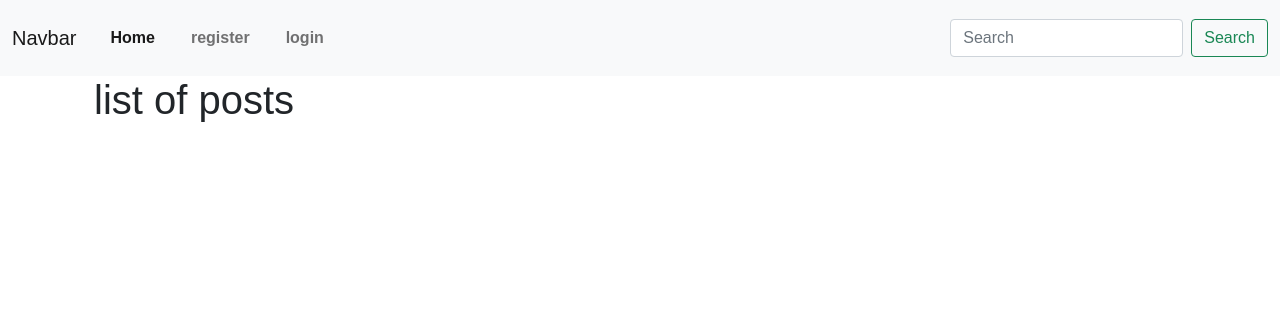
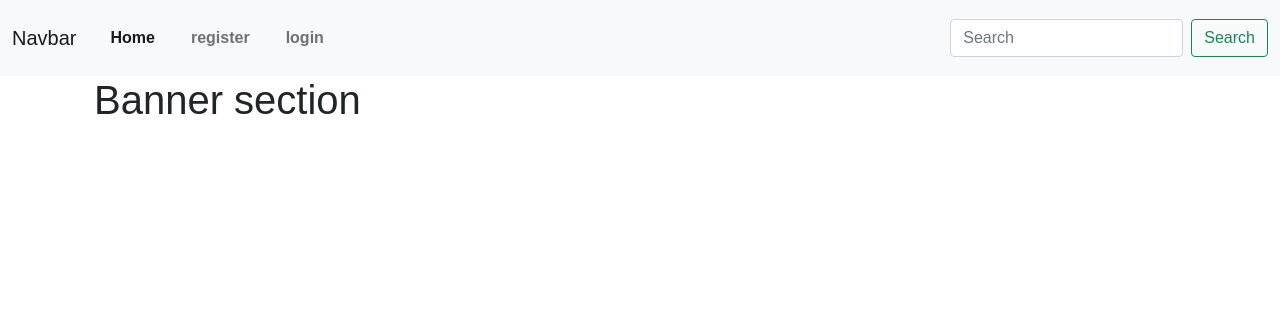
Before and after one commit to xitiz112/mynewblog, a Django app: template mypost/templates/index.html in a window 1280 px wide. Shown: the top 336 px of the page. Run offline with Django 3.2, Linux system fonts and the light colour scheme; the template is opened without the code that fills it, so the values that code supplies are empty.

Commit message:
recent changes

```diff
--- a/mypost/templates/index.html
+++ b/mypost/templates/index.html
@@ -3,7 +3,7 @@
 
 <div class="container">
 <div class="row ">
-    <h1>list of posts</h1>
+    <h1>Banner section</h1>
 
 
 {% for post in cat_post0 %}
```
